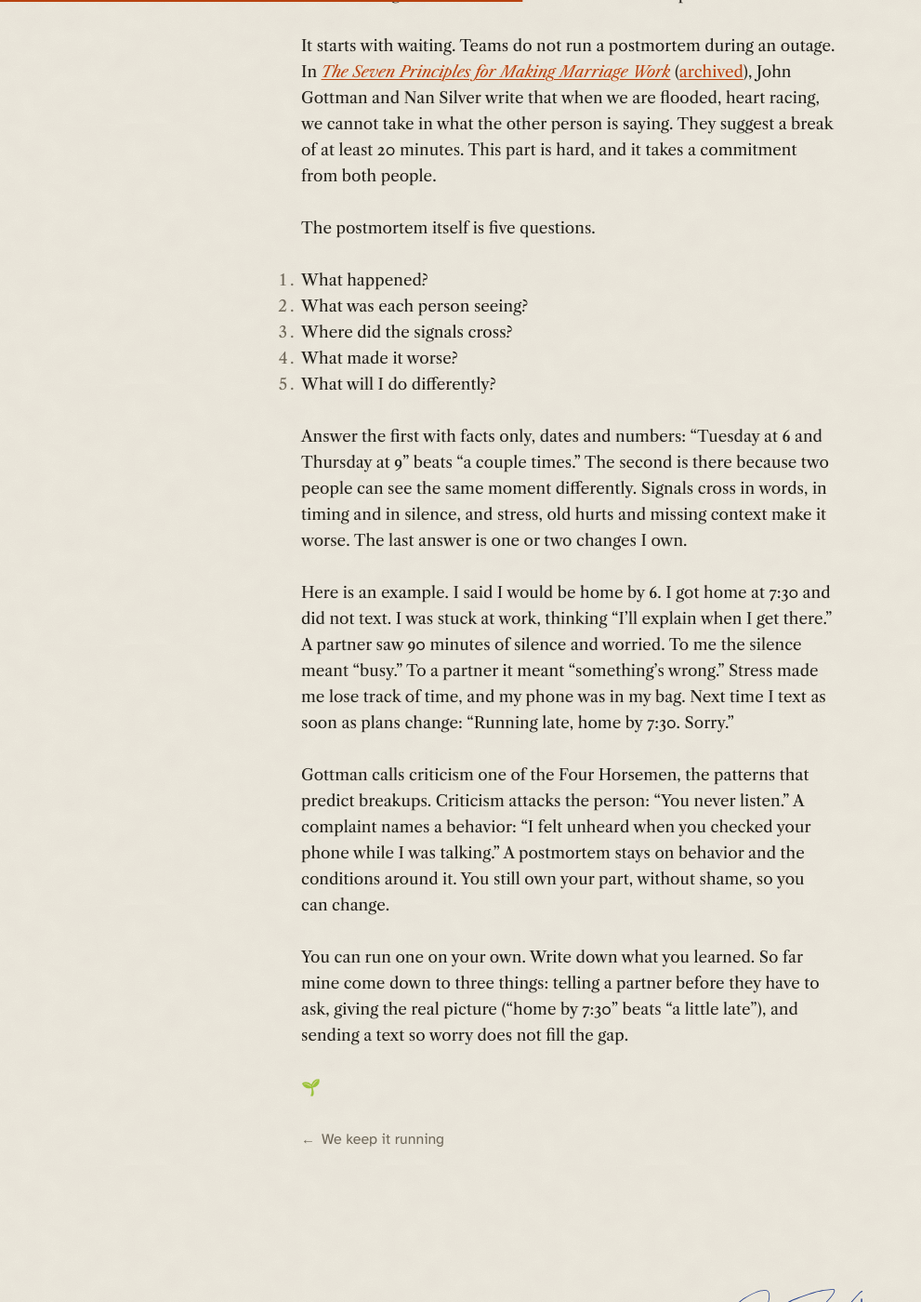
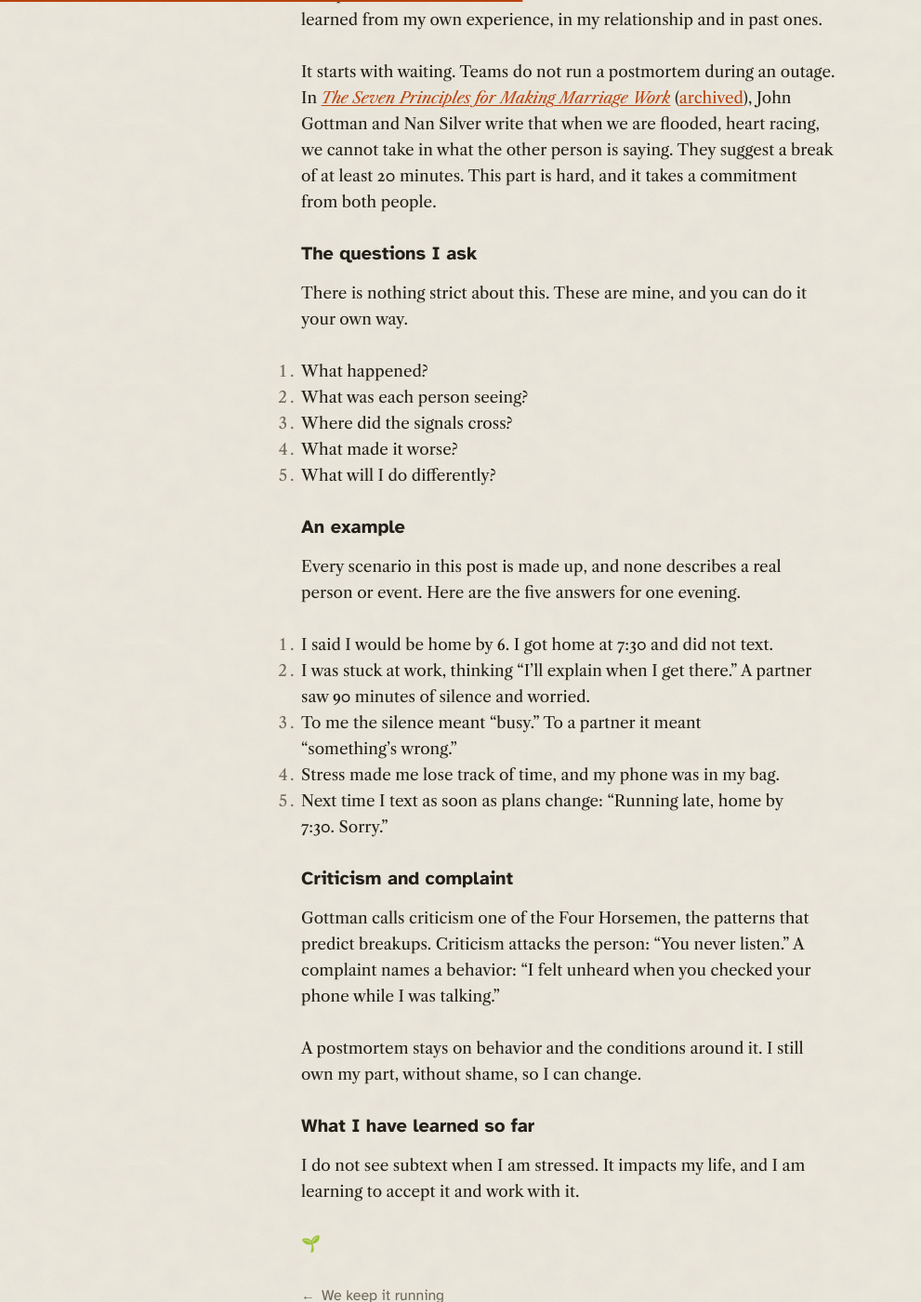
Before and after one commit to josephfusco/josephfusco.github.io, a Jekyll site: the page built from _posts/2026-11-18-blameless-postmortems-for-relationships.md, in a window 1280 px wide and 1400 px high, scrolled down 427 px. Shown: the whole window at 93% size, without its empty margins (0-991 px from the left). Built offline with Jekyll 4.4.1, drawn with Linux system fonts in a browser that asks for light colours; some of the changed text lies outside the part shown.

Commit message:
The postmortem post as a reflection, with its scenarios marked as made up

```diff
--- a/_posts/2026-11-18-blameless-postmortems-for-relationships.md
+++ b/_posts/2026-11-18-blameless-postmortems-for-relationships.md
@@ -2,17 +2,19 @@
 layout: post
 title: Blameless postmortems for relationships
 permalink: blameless-postmortems-for-relationships
-description: Good software teams run a blameless postmortem when something breaks. I'm learning to use the same format in relationships.
+description: Good software teams run a blameless postmortem when something breaks. This is what I have learned from my own relationships.
 tags: [Relationships]
 ---
 
 When software breaks, good teams run a blameless postmortem to understand what happened so it does not happen again. John Allspaw [wrote about this at Etsy in 2012](https://www.etsy.com/codeascraft/blameless-postmortems) ([archived](https://web.archive.org/web/20261025192059/https://www.etsy.com/codeascraft/blameless-postmortems)): when people fear blame, they hide details, and everyone learns less.
 
-I am learning to use the same format in relationships.
+The part I borrow is the time to reflect. What follows is what I have learned from my own experience, in my relationship and in past ones.
 
 It starts with waiting. Teams do not run a postmortem during an outage. In [*The Seven Principles for Making Marriage Work*](https://www.gottman.com/product/the-seven-principles-for-making-marriage-work/) ([archived](https://web.archive.org/web/20261022064518/https://www.gottman.com/product/the-seven-principles-for-making-marriage-work/)), John Gottman and Nan Silver write that when we are flooded, heart racing, we cannot take in what the other person is saying. They suggest a break of at least 20 minutes. This part is hard, and it takes a commitment from both people.
 
-The postmortem itself is five questions.
+## The questions I ask
+
+There is nothing strict about this. These are mine, and you can do it your own way.
 
 1. What happened?
 2. What was each person seeing?
@@ -20,12 +22,24 @@ The postmortem itself is five questions.
 4. What made it worse?
 5. What will I do differently?
 
-Answer the first with facts only, dates and numbers: "Tuesday at 6 and Thursday at 9" beats "a couple times." The second is there because two people can see the same moment differently. Signals cross in words, in timing and in silence, and stress, old hurts and missing context make it worse. The last answer is one or two changes I own.
+## An example
 
-Here is an example. I said I would be home by 6. I got home at 7:30 and did not text. I was stuck at work, thinking "I'll explain when I get there." A partner saw 90 minutes of silence and worried. To me the silence meant "busy." To a partner it meant "something's wrong." Stress made me lose track of time, and my phone was in my bag. Next time I text as soon as plans change: "Running late, home by 7:30. Sorry."
+Every scenario in this post is made up, and none describes a real person or event. Here are the five answers for one evening.
 
-Gottman calls criticism one of the Four Horsemen, the patterns that predict breakups. Criticism attacks the person: "You never listen." A complaint names a behavior: "I felt unheard when you checked your phone while I was talking." A postmortem stays on behavior and the conditions around it. You still own your part, without shame, so you can change.
+1. I said I would be home by 6. I got home at 7:30 and did not text.
+2. I was stuck at work, thinking "I'll explain when I get there." A partner saw 90 minutes of silence and worried.
+3. To me the silence meant "busy." To a partner it meant "something's wrong."
+4. Stress made me lose track of time, and my phone was in my bag.
+5. Next time I text as soon as plans change: "Running late, home by 7:30. Sorry."
 
-You can run one on your own. Write down what you learned. So far mine come down to three things: telling a partner before they have to ask, giving the real picture ("home by 7:30" beats "a little late"), and sending a text so worry does not fill the gap.
+## Criticism and complaint
+
+Gottman calls criticism one of the Four Horsemen, the patterns that predict breakups. Criticism attacks the person: "You never listen." A complaint names a behavior: "I felt unheard when you checked your phone while I was talking."
+
+A postmortem stays on behavior and the conditions around it. I still own my part, without shame, so I can change.
+
+## What I have learned so far
+
+I do not see subtext when I am stressed. It impacts my life, and I am learning to accept it and work with it.
 
 🌱
```
